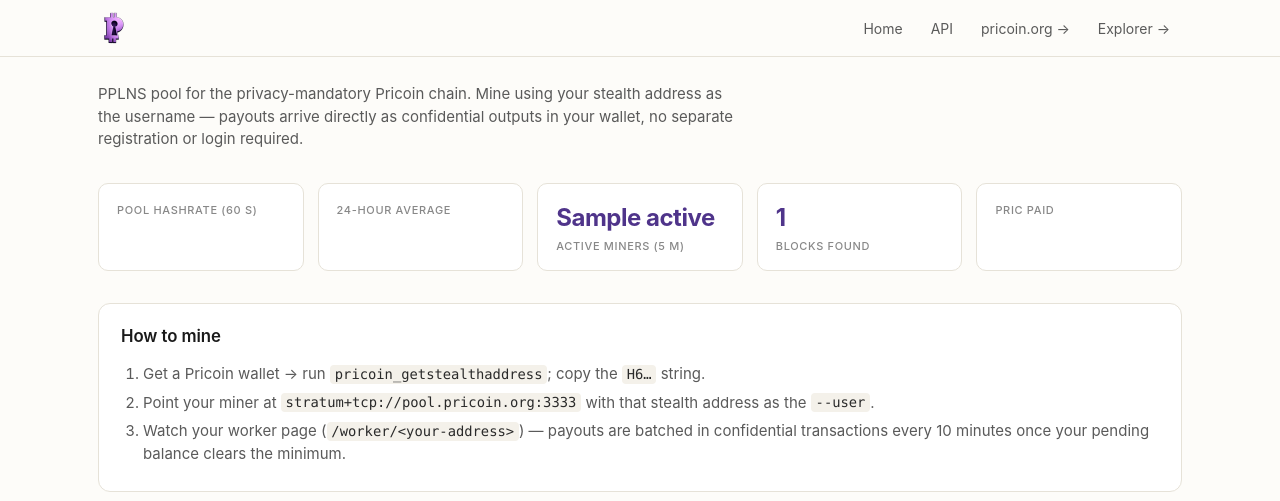
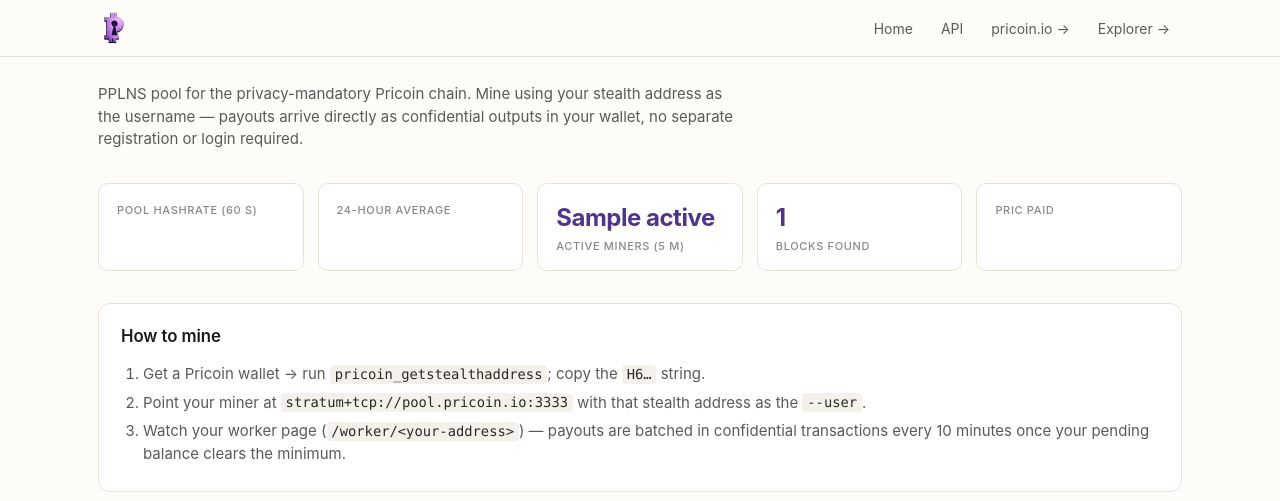
Before and after one commit to pricoinfoundation/miningpool, a Python web app: template pool/templates/home.html in a window 1280 px wide. Shown: the top 501 px of the page. Run offline with Jinja, Linux system fonts and the light colour scheme; the template is opened without the code that fills it: most values are stand-ins (such as "Sample title", 1, 10 or a date in 2020).

Commit message:
domain updates

```diff
--- a/pool/static/style.css
+++ b/pool/static/style.css
@@ -1,4 +1,4 @@
-/* Pricoin Pool — light theme, matches pricoin.org + explorer.pricoin.org. */
+/* Pricoin Pool — light theme, matches pricoin.io + explorer.pricoin.io. */
 
 :root {
   --bg:        #fdfcf9;
--- a/pool/templates/base.html
+++ b/pool/templates/base.html
@@ -21,8 +21,8 @@
     <nav class="topnav">
       <a href="/">Home</a>
       <a href="/api/stats">API</a>
-      <a href="https://pricoin.org/">pricoin.org →</a>
-      <a href="https://explorer.pricoin.org/">Explorer →</a>
+      <a href="https://pricoin.io/">pricoin.io →</a>
+      <a href="https://explorer.pricoin.io/">Explorer →</a>
     </nav>
   </div>
 </header>
--- a/pool/templates/home.html
+++ b/pool/templates/home.html
@@ -37,7 +37,7 @@
   <ol>
     <li>Get a Pricoin wallet → run <code>pricoin_getstealthaddress</code>;
         copy the <code>H6…</code> string.</li>
-    <li>Point your miner at <code>stratum+tcp://pool.pricoin.org:3333</code>
+    <li>Point your miner at <code>stratum+tcp://pool.pricoin.io:3333</code>
         with that stealth address as the <code>--user</code>.</li>
     <li>Watch your worker page (<code>/worker/&lt;your-address&gt;</code>)
         — payouts are batched in confidential transactions every 10
--- a/pool/templates/worker.html
+++ b/pool/templates/worker.html
@@ -52,7 +52,7 @@
         <td><span class="mute">{{ fmt_age(p.ts) }}</span></td>
         <td>{{ fmt_pric(p.amount_sats) }} PRIC</td>
         <td class="mono">
-          <a href="https://explorer.pricoin.org/tx/{{ p.txid }}">{{ fmt_short(p.txid) }}</a>
+          <a href="https://explorer.pricoin.io/tx/{{ p.txid }}">{{ fmt_short(p.txid) }}</a>
         </td>
       </tr>
       {% endfor %}
```
Also changed, not shown: README.md.
